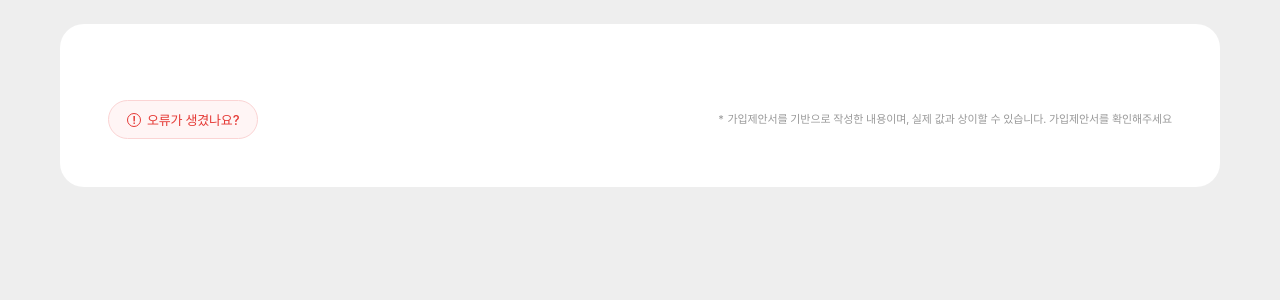
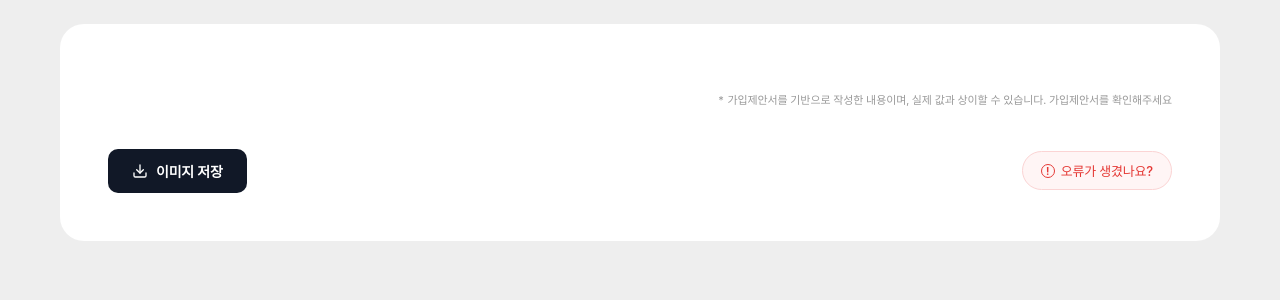
Before and after one commit to meritzGA/explain, a Python web app: template templates/report.html in a window 1280 px wide. Shown: the top 300 px of the page. Run offline with Jinja, Linux system fonts and the light colour scheme; the template is opened without the code that fills it, so the values that code supplies are empty; some web fonts are replaced.

Commit message:
Add files via upload

```diff
--- a/templates/report.html
+++ b/templates/report.html
@@ -281,7 +281,7 @@ button, input, select, textarea { font-family: var(--font-sans); }
 }
 
 /* ── 하단 영역 ── */
-.foot {
+.action-bar {
   display: flex;
   justify-content: space-between;
   align-items: center;
@@ -289,6 +289,25 @@ button, input, select, textarea { font-family: var(--font-sans); }
   gap: 20px;
   flex-wrap: wrap;
 }
+.save-btn {
+  display: inline-flex;
+  align-items: center;
+  gap: 8px;
+  background: #111827;
+  color: #FFFFFF;
+  border: none;
+  padding: 12px 24px;
+  border-radius: 10px;
+  font-size: 14px;
+  font-weight: 600;
+  cursor: pointer;
+  font-family: inherit;
+  letter-spacing: -0.015em;
+  transition: background 0.15s ease;
+}
+.save-btn:hover { background: #000000; }
+.save-btn:disabled { background: #9CA3AF; cursor: not-allowed; }
+.save-btn svg { flex-shrink: 0; }
 .feedback {
   background: #FFF5F5;
   color: #E53935;
@@ -320,10 +339,9 @@ button, input, select, textarea { font-family: var(--font-sans); }
   font-size: 11px;
   color: #9A9A9A;
   text-align: right;
-  flex: 1;
-  min-width: 0;
   line-height: 1.5;
   letter-spacing: -0.01em;
+  margin-top: 32px;
 }
 
 /* ── 인쇄 최적화 ── */
@@ -335,12 +353,15 @@ button, input, select, textarea { font-family: var(--font-sans); }
     -webkit-print-color-adjust: exact; print-color-adjust: exact;
   }
   .feedback { display: none; }
+  .action-bar { display: none; }
 }
 </style>
 </head>
 <body>
 
 <div class="page-shell">
+
+  <div id="report-capture" data-customer-name="{{ customer.name }}">
 
   {% if headline %}
   <!-- ── 메리 인사이트 박스 ── -->
@@ -458,14 +479,71 @@ button, input, select, textarea { font-family: var(--font-sans); }
   </div>
   {% endif %}
 
-  <!-- ── 하단 ── -->
-  <div class="foot">
+  <!-- ── 하단 disclaimer (캡처에 포함) ── -->
+  <div class="disclaimer">
+    * 가입제안서를 기반으로 작성한 내용이며, 실제 값과 상이할 수 있습니다. 가입제안서를 확인해주세요
+  </div>
+
+  </div><!-- /report-capture -->
+
+  <!-- ── 액션 바 (캡처 대상 밖) ── -->
+  <div class="action-bar">
+    <button id="save-img-btn" class="save-btn" onclick="saveAsImage()">
+      <svg width="16" height="16" viewBox="0 0 24 24" fill="none" stroke="currentColor" stroke-width="2" stroke-linecap="round" stroke-linejoin="round">
+        <path d="M21 15v4a2 2 0 0 1-2 2H5a2 2 0 0 1-2-2v-4"/>
+        <polyline points="7 10 12 15 17 10"/>
+        <line x1="12" y1="15" x2="12" y2="3"/>
+      </svg>
+      이미지 저장
+    </button>
     <button class="feedback" onclick="alert('피드백 감사합니다.');">오류가 생겼나요?</button>
-    <div class="disclaimer">
-      * 가입제안서를 기반으로 작성한 내용이며, 실제 값과 상이할 수 있습니다. 가입제안서를 확인해주세요
-    </div>
   </div>
 
 </div>
+
+<script src="https://cdnjs.cloudflare.com/ajax/libs/html2canvas/1.4.1/html2canvas.min.js"></script>
+<script>
+async function saveAsImage() {
+  var btn = document.getElementById('save-img-btn');
+  var target = document.getElementById('report-capture');
+  if (!target) return;
+
+  var origText = btn.innerHTML;
+  btn.textContent = '이미지 생성 중...';
+  btn.disabled = true;
+
+  try {
+    var canvas = await html2canvas(target, {
+      scale: 2,
+      backgroundColor: '#FFFFFF',
+      useCORS: true,
+      logging: false,
+      windowWidth: target.scrollWidth,
+      windowHeight: target.scrollHeight
+    });
+
+    var el = document.querySelector('[data-customer-name]');
+    var name = el ? el.getAttribute('data-customer-name') : '고객';
+    var today = new Date().toISOString().slice(0, 10);
+    var filename = '암치료비_보장분석_' + name + '_' + today + '.png';
+
+    canvas.toBlob(function(blob) {
+      var url = URL.createObjectURL(blob);
+      var a = document.createElement('a');
+      a.href = url;
+      a.download = filename;
+      document.body.appendChild(a);
+      a.click();
+      document.body.removeChild(a);
+      setTimeout(function() { URL.revokeObjectURL(url); }, 100);
+    }, 'image/png');
+  } catch (err) {
+    alert('이미지 저장 중 오류가 발생했습니다: ' + err.message);
+  } finally {
+    btn.innerHTML = origText;
+    btn.disabled = false;
+  }
+}
+</script>
 </body>
 </html>
```
